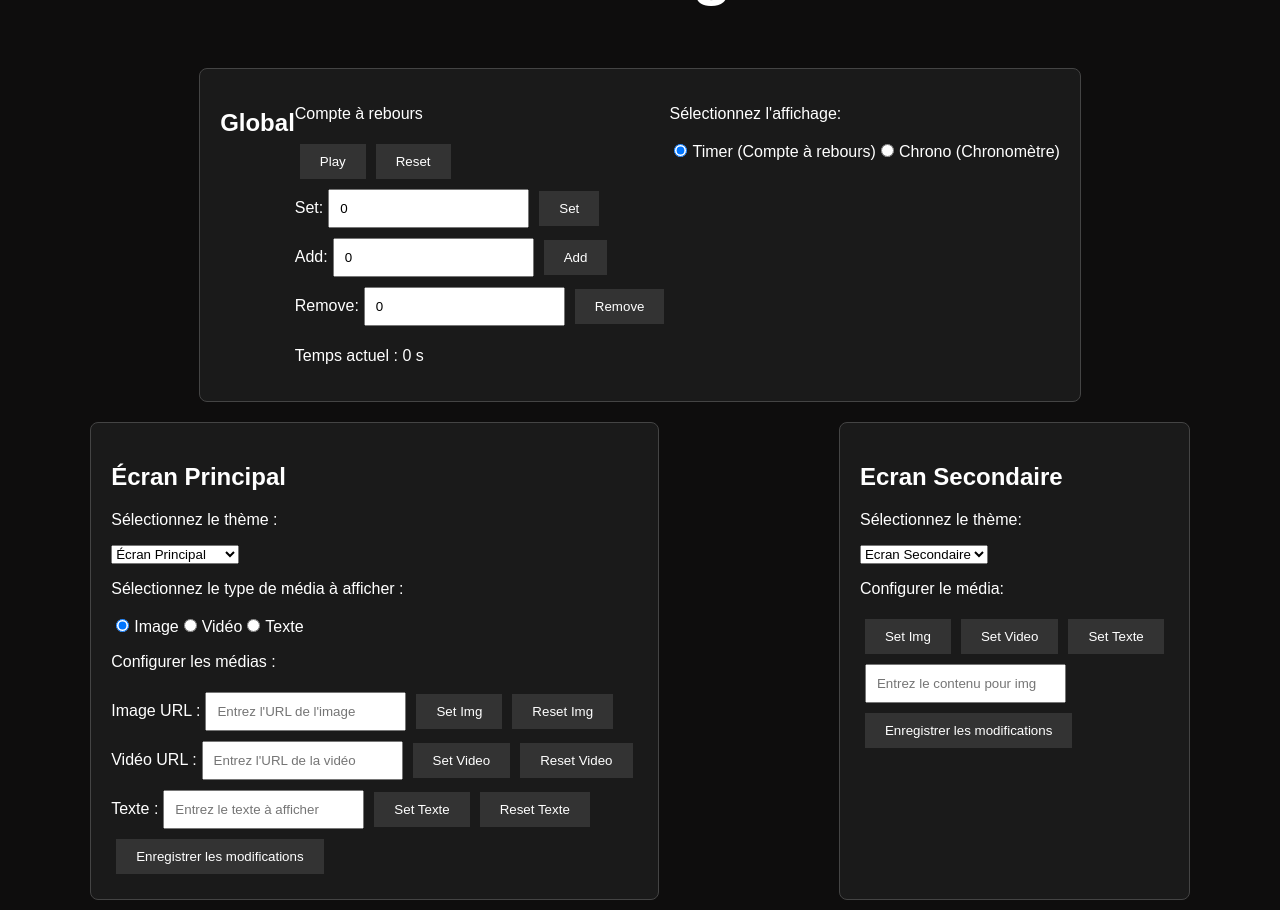
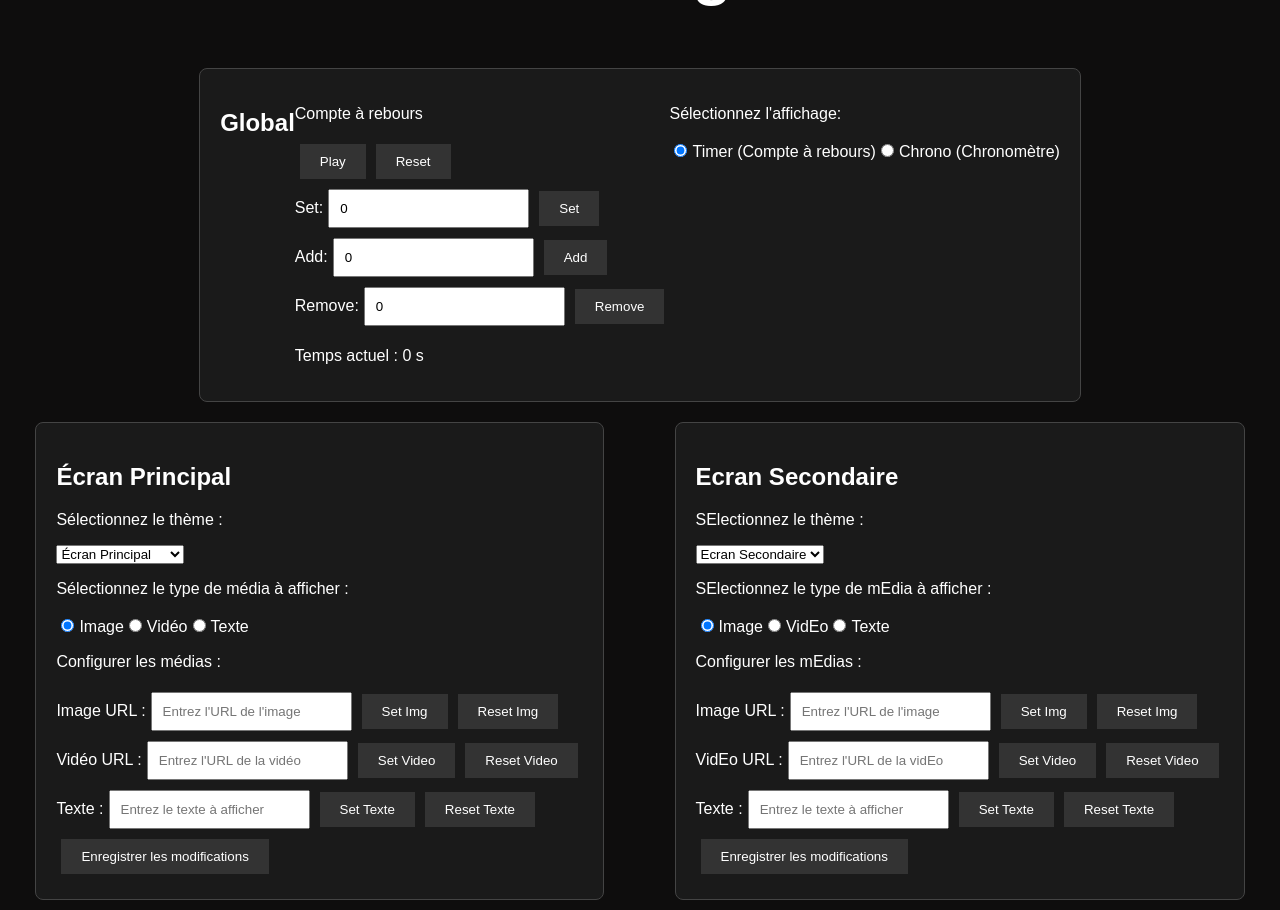
Before and after one commit to CruckStore/Timeout-Dashboard, a React (Vite) app in the folder frontend/: page /emitter in a window 1280 px wide. Built offline with nearby package versions, Linux system fonts and the light colour scheme; no server answers; sample sign-in values are in the browser's storage; a web font is replaced by a local one.

Commit message:
style: enhance SecondaryScreenSettings component; implement Socket.IO for real-time updates; refactor media handling to support active media type; improve local storage management for media content; update UI for media configuration

```diff
--- a/frontend/src/pages/Emitter/SecondaryScreenSettings.tsx
+++ b/frontend/src/pages/Emitter/SecondaryScreenSettings.tsx
@@ -1,55 +1,186 @@
-import React, { useState, useEffect } from 'react';
+import React, { useState, useEffect, useRef } from 'react';
+import { io, Socket } from 'socket.io-client';
 
 const SecondaryScreenSettings = () => {
-  const [theme, setTheme] = useState(() => localStorage.getItem('secondaryScreenTheme') || 'écran secondaire');
-  const [mediaType, setMediaType] = useState<'img' | 'video' | 'texte'>(() => {
-    const stored = localStorage.getItem('secondaryScreenMediaType');
+  const socketRef = useRef<Socket | null>(null);
+
+  useEffect(() => {
+    socketRef.current = io("http://localhost:5000");
+    return () => {
+      socketRef.current?.disconnect();
+    };
+  }, []);
+
+  const [theme, setTheme] = useState(() => localStorage.getItem('secondaryScreenTheme') || 'Ecran secondaire');
+
+  const [activeMediaType, setActiveMediaType] = useState<'img' | 'video' | 'texte'>(() => {
+    const stored = localStorage.getItem('secondaryScreenMediaTypeActive');
     return stored === 'video' || stored === 'texte' ? stored : 'img';
   });
-  const [mediaContent, setMediaContent] = useState(() => localStorage.getItem('secondaryScreenMediaContent') || '');
 
-  useEffect(() => {
-    localStorage.setItem('secondaryScreenTheme', theme);
-  }, [theme]);
+  const [mediaContentImg, setMediaContentImg] = useState(() => localStorage.getItem('secondaryScreenMediaContentImg') || '');
+  const [mediaContentVideo, setMediaContentVideo] = useState(() => localStorage.getItem('secondaryScreenMediaContentVideo') || '');
+  const [mediaContentTexte, setMediaContentTexte] = useState(() => localStorage.getItem('secondaryScreenMediaContentTexte') || '');
 
-  useEffect(() => {
-    localStorage.setItem('secondaryScreenMediaType', mediaType);
-  }, [mediaType]);
+  useEffect(() => { localStorage.setItem('secondaryScreenTheme', theme); }, [theme]);
+  useEffect(() => { localStorage.setItem('secondaryScreenMediaTypeActive', activeMediaType); }, [activeMediaType]);
+  useEffect(() => { localStorage.setItem('secondaryScreenMediaContentImg', mediaContentImg); }, [mediaContentImg]);
+  useEffect(() => { localStorage.setItem('secondaryScreenMediaContentVideo', mediaContentVideo); }, [mediaContentVideo]);
+  useEffect(() => { localStorage.setItem('secondaryScreenMediaContentTexte', mediaContentTexte); }, [mediaContentTexte]);
 
-  useEffect(() => {
-    localStorage.setItem('secondaryScreenMediaContent', mediaContent);
-  }, [mediaContent]);
+  const getCurrentMediaContent = () => {
+    if (activeMediaType === 'img') return mediaContentImg;
+    if (activeMediaType === 'video') return mediaContentVideo;
+    if (activeMediaType === 'texte') return mediaContentTexte;
+    return '';
+  };
+
+  const handleSetImg = () => {
+    socketRef.current?.emit("secondaryScreenUpdate", {
+      theme,
+      mediaType: activeMediaType,
+      mediaContent: (activeMediaType === 'img') ? mediaContentImg : getCurrentMediaContent(),
+    });
+  };
+
+  const handleResetImg = () => {
+    setMediaContentImg('');
+    socketRef.current?.emit("secondaryScreenUpdate", {
+      theme,
+      mediaType: activeMediaType,
+      mediaContent: (activeMediaType === 'img') ? '' : getCurrentMediaContent(),
+    });
+  };
+
+  const handleSetVideo = () => {
+    socketRef.current?.emit("secondaryScreenUpdate", {
+      theme,
+      mediaType: activeMediaType,
+      mediaContent: (activeMediaType === 'video') ? mediaContentVideo : getCurrentMediaContent(),
+    });
+  };
+
+  const handleResetVideo = () => {
+    setMediaContentVideo('');
+    socketRef.current?.emit("secondaryScreenUpdate", {
+      theme,
+      mediaType: activeMediaType,
+      mediaContent: (activeMediaType === 'video') ? '' : getCurrentMediaContent(),
+    });
+  };
+
+  const handleSetTexte = () => {
+    socketRef.current?.emit("secondaryScreenUpdate", {
+      theme,
+      mediaType: activeMediaType,
+      mediaContent: (activeMediaType === 'texte') ? mediaContentTexte : getCurrentMediaContent(),
+    });
+  };
+
+  const handleResetTexte = () => {
+    setMediaContentTexte('');
+    socketRef.current?.emit("secondaryScreenUpdate", {
+      theme,
+      mediaType: activeMediaType,
+      mediaContent: (activeMediaType === 'texte') ? '' : getCurrentMediaContent(),
+    });
+  };
 
   const handleSave = () => {
-    alert('Modifications enregistrées pour l\'Ecran Secondaire');
+    const data = {
+      theme,
+      mediaType: activeMediaType,
+      mediaContent: getCurrentMediaContent(),
+    };
+    socketRef.current?.emit("secondaryScreenUpdate", data);
+    alert("Modifications enregistrEes pour l'Ecran Secondaire");
   };
 
   return (
     <div className="card secondary-screen-settings">
       <h2>Ecran Secondaire</h2>
+
       <div className="theme-selection">
-        <p>Sélectionnez le thème:</p>
+        <p>SElectionnez le thème :</p>
         <select value={theme} onChange={(e) => setTheme(e.target.value)}>
-          <option value="écran principal">Ecran Principal</option>
+          <option value="Ecran principal">Ecran Principal</option>
           <option value="chrono">Chrono</option>
           <option value="texte">Texte</option>
-          <option value="écran secondaire">Ecran Secondaire</option>
+          <option value="Ecran secondaire">Ecran Secondaire</option>
         </select>
       </div>
+
+      <div className="media-type-selection">
+        <p>SElectionnez le type de mEdia à afficher :</p>
+        <label>
+          <input
+            type="radio"
+            value="img"
+            checked={activeMediaType === 'img'}
+            onChange={() => setActiveMediaType('img')}
+          />
+          Image
+        </label>
+        <label>
+          <input
+            type="radio"
+            value="video"
+            checked={activeMediaType === 'video'}
+            onChange={() => setActiveMediaType('video')}
+          />
+          VidEo
+        </label>
+        <label>
+          <input
+            type="radio"
+            value="texte"
+            checked={activeMediaType === 'texte'}
+            onChange={() => setActiveMediaType('texte')}
+          />
+          Texte
+        </label>
+      </div>
+
       <div className="media-settings">
-        <p>Configurer le média:</p>
-        <div>
-          <button onClick={() => setMediaType('img')}>Set Img</button>
-          <button onClick={() => setMediaType('video')}>Set Video</button>
-          <button onClick={() => setMediaType('texte')}>Set Texte</button>
+        <p>Configurer les mEdias :</p>
+
+        <div className="media-config">
+          <label>Image URL :</label>
+          <input
+            type="text"
+            placeholder="Entrez l'URL de l'image"
+            value={mediaContentImg}
+            onChange={(e) => setMediaContentImg(e.target.value)}
+          />
+          <button onClick={handleSetImg}>Set Img</button>
+          <button onClick={handleResetImg}>Reset Img</button>
         </div>
-        <input
-          type="text"
-          placeholder={`Entrez le contenu pour ${mediaType}`}
-          value={mediaContent}
-          onChange={(e) => setMediaContent(e.target.value)}
-        />
+
+        <div className="media-config">
+          <label>VidEo URL :</label>
+          <input
+            type="text"
+            placeholder="Entrez l'URL de la vidEo"
+            value={mediaContentVideo}
+            onChange={(e) => setMediaContentVideo(e.target.value)}
+          />
+          <button onClick={handleSetVideo}>Set Video</button>
+          <button onClick={handleResetVideo}>Reset Video</button>
+        </div>
+
+        <div className="media-config">
+          <label>Texte :</label>
+          <input
+            type="text"
+            placeholder="Entrez le texte à afficher"
+            value={mediaContentTexte}
+            onChange={(e) => setMediaContentTexte(e.target.value)}
+          />
+          <button onClick={handleSetTexte}>Set Texte</button>
+          <button onClick={handleResetTexte}>Reset Texte</button>
+        </div>
       </div>
+
       <button onClick={handleSave}>Enregistrer les modifications</button>
     </div>
   );
--- a/frontend/src/styles/global.scss
+++ b/frontend/src/styles/global.scss
@@ -43,6 +43,9 @@ input {
   font-style: normal;
   font-weight: 400;
   line-height: normal;
+}
+.timer h1  {
+  font-size: 250px;
 }
 
 .texte {
```
